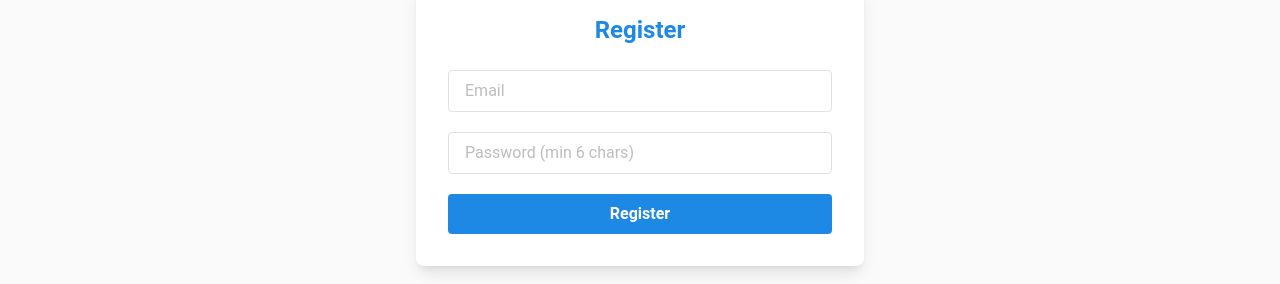
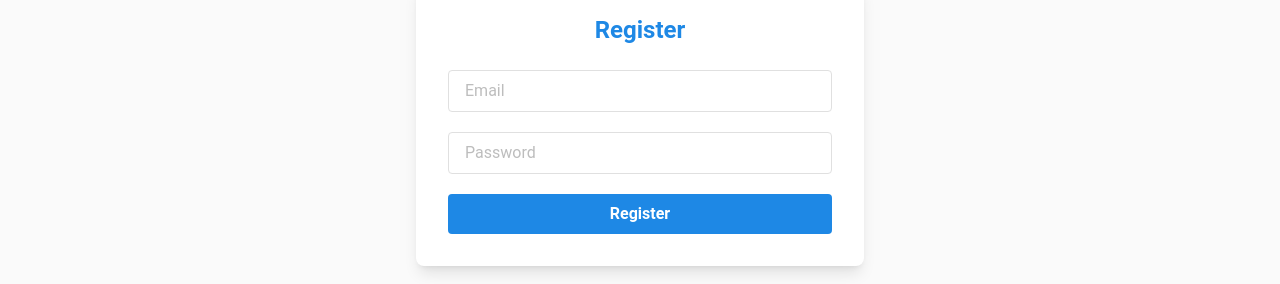
Before and after one commit to KirtanV19/ContextECommercAuth, a React (Vite) app: page /register in a window 1280 px wide. Shown: the part 216-500 px from the top of the page. Built offline with nearby package versions, Linux system fonts and the light colour scheme; no server answers.

Commit message:
rhf and yup in login

```diff
--- a/package.json
+++ b/package.json
@@ -11,15 +11,18 @@
   },
   "dependencies": {
     "@heroicons/react": "^2.2.0",
+    "@hookform/resolvers": "^5.0.1",
     "@material-tailwind/react": "^2.1.10",
     "@reduxjs/toolkit": "^2.7.0",
     "axios": "^1.8.4",
     "react": "^19.0.0",
     "react-dom": "^19.0.0",
+    "react-hook-form": "^7.56.4",
     "react-hot-toast": "^2.5.2",
     "react-icons": "^5.5.0",
     "react-redux": "^9.2.0",
-    "react-router-dom": "^7.5.1"
+    "react-router-dom": "^7.5.1",
+    "yup": "^1.6.1"
   },
   "devDependencies": {
     "@eslint/js": "^9.22.0",
--- a/src/components/Register.jsx
+++ b/src/components/Register.jsx
@@ -1,19 +1,38 @@
-import { useState, useContext } from "react";
+import { useContext } from "react";
 import { useNavigate } from "react-router-dom";
 import { AuthContext } from "../context/AuthContext";
 import toast from "react-hot-toast";
+import { useForm } from "react-hook-form";
+import { yupResolver } from "@hookform/resolvers/yup";
+import * as yup from "yup";
+
+const schema = yup.object({
+    email: yup.string().email().required("Email is required"),
+    password: yup
+        .string()
+        .required("Password is required")
+        .min(8, "Password should be at least 8 characters.")
+        .matches(/[a-z]/, "Password must contain at least one lowercase letter")
+        .matches(/[A-Z]/, "Password must contain at least one uppercase letter")
+        .matches(/\d/, "Password must contain at least one number")
+        .matches(
+            /[@$!%*?&#^()\-_=+{};:,<.>]/,
+            "Password must contain at least one special character"
+        ),
+});
 
 const Register = () => {
-    const { register } = useContext(AuthContext);
+    const { register: registerUser } = useContext(AuthContext);
     const navigate = useNavigate();
 
-    const [email, setEmail] = useState("");
-    const [password, setPassword] = useState("");
+    const {
+        register,
+        handleSubmit,
+        formState: { errors },
+    } = useForm({ resolver: yupResolver(schema), mode: 'all' });
 
-    const handleSubmit = (e) => {
-        e.preventDefault();
-
-        const success = register(email, password);
+    const onSubmit = (data) => {
+        const success = registerUser(data.email, data.password);
         if (success) {
             toast.success("Registered successfully");
             navigate("/");
@@ -28,23 +47,33 @@ const Register = () => {
                 <h2 className="text-2xl font-bold text-center text-blue-600 mb-6">
                     Register
                 </h2>
-                <form onSubmit={handleSubmit} className="space-y-5">
+                <form onSubmit={handleSubmit(onSubmit)} className="space-y-5">
+                    <div>
                         <input
                             type="email"
                             placeholder="Email"
-                        value={email}
-                        onChange={(e) => setEmail(e.target.value)}
-                        required
+                            {...register("email")}
                             className="w-full px-4 py-2 border border-gray-300 rounded focus:outline-none focus:ring-2 focus:ring-blue-400"
                         />
+                        {errors.email && (
+                            <p className="text-red-500 text-xs mt-1">
+                                {errors.email.message}
+                            </p>
+                        )}
+                    </div>
+                    <div>
                         <input
                             type="password"
-                        placeholder="Password (min 6 chars)"
-                        value={password}
-                        onChange={(e) => setPassword(e.target.value)}
-                        required
+                            placeholder="Password"
+                            {...register("password")}
                             className="w-full px-4 py-2 border border-gray-300 rounded focus:outline-none focus:ring-2 focus:ring-blue-400"
                         />
+                        {errors.password && (
+                            <p className="text-red-500 text-xs mt-1">
+                                {errors.password.message}
+                            </p>
+                        )}
+                    </div>
                     <button
                         type="submit"
                         className="w-full bg-blue-600 text-white py-2 rounded hover:bg-blue-700 transition font-semibold"
```
Also changed, not shown: 1 other file (tests, documents, lock files or other folders). Lines whose indentation alone changed are shown as unchanged.
